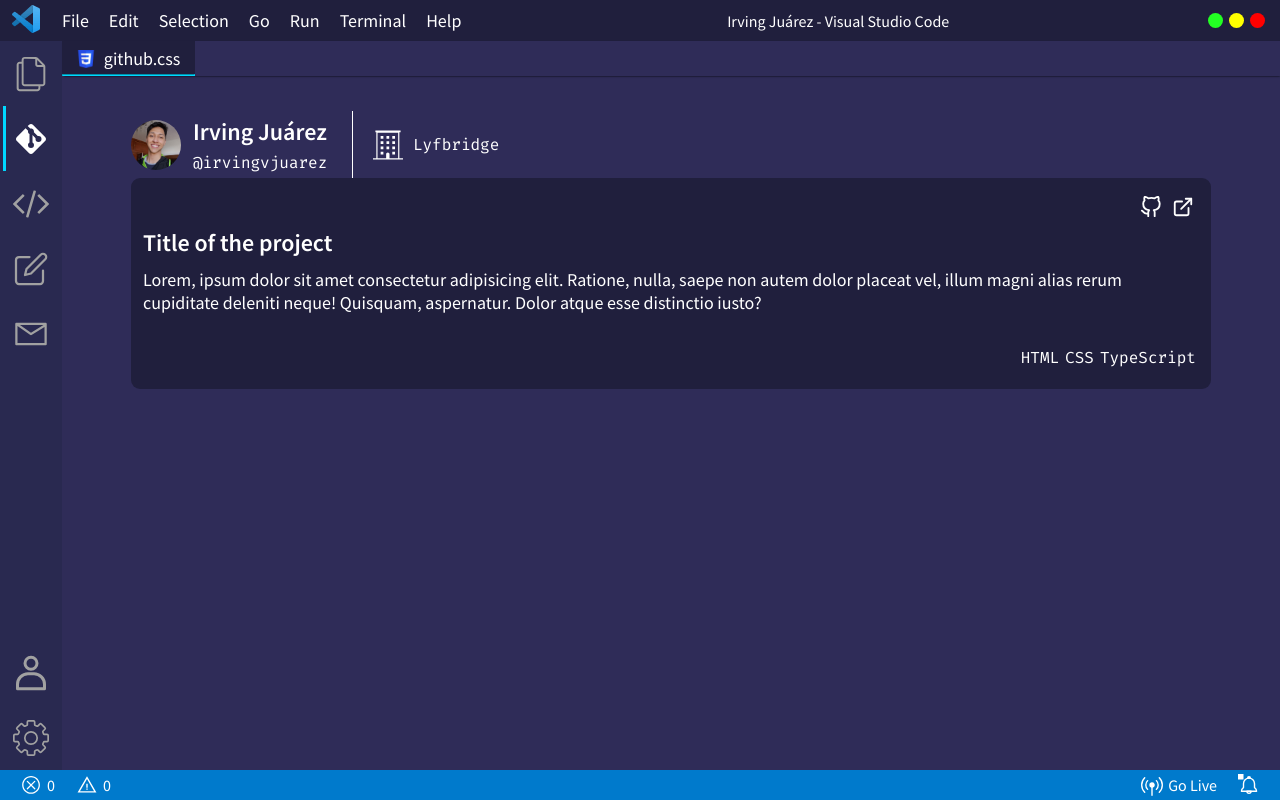
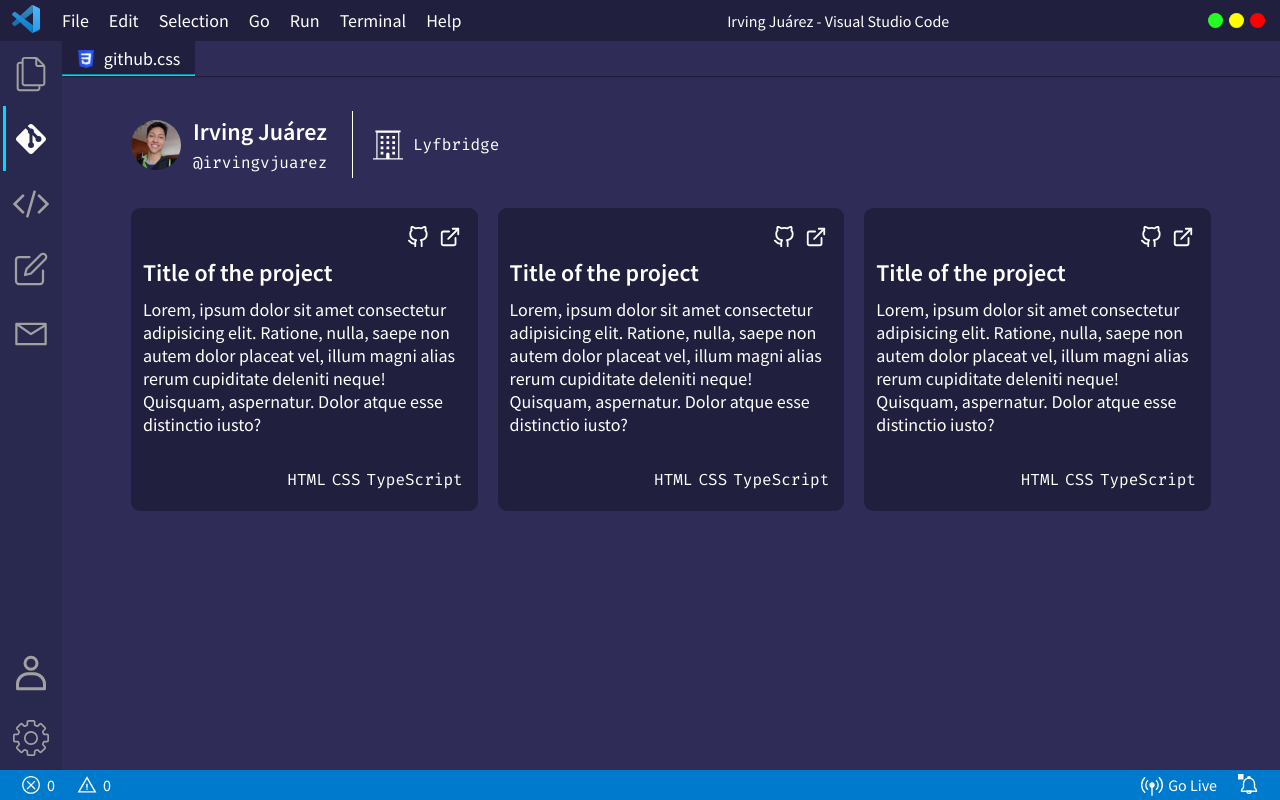
Before and after one commit to irvingvjuarez/irvingvjuarez, a React (Create React App) app: page /github in a window 1280 px wide. Built offline with nearby package versions, Linux system fonts and the light colour scheme.

Commit message:
Github page already finished

```diff
--- a/src/containers/Layout/Layout.scss
+++ b/src/containers/Layout/Layout.scss
@@ -91,8 +91,10 @@
 
     & > article{
       max-width: 1200px;
+      max-height: calc(100vh - 76px);
       margin: 0 auto;
       color: $default-color;
+      overflow-y: auto;
     }
   }
 
@@ -140,6 +142,8 @@
   }
 
   .footer{
+    position: relative;
+    z-index: 1;
     display: block;
     height: 30px;
     background-color: $footer-color;
--- a/src/containers/Tabs/Tabs.scss
+++ b/src/containers/Tabs/Tabs.scss
@@ -1,4 +1,5 @@
 .tabs{
+  position: relative;
   width: 100%;
   height: 35px;
   background-color: $bg-clear-color;
--- a/src/pages/Github/Github.scss
+++ b/src/pages/Github/Github.scss
@@ -1,8 +1,14 @@
 .github{
   &__wrapper{
     width: 90%;
-    margin: 0 auto;
-    padding-top: 35px;
+    margin: 35px auto;
+  }
+
+  &__content{
+    margin-top: 30px;
+    display: grid;
+    grid-template-columns: 1fr;
+    gap: 20px;
   }
 
   &__header{
@@ -63,4 +69,20 @@
       fill: $default-color;
     }
   }
+
+  @media screen and (min-width: 735px){
+    &__wrapper{
+      margin: 35px auto 70px auto;
+    }
+
+    &__content{
+      grid-template-columns: repeat(2, 1fr);
+    }
+  }
+
+  @media screen and (min-width: 1060px){
+    &__content{
+      grid-template-columns: repeat(3, 1fr);
+    }
+  }
 }
--- a/src/pages/Github/index.tsx
+++ b/src/pages/Github/index.tsx
@@ -40,6 +40,8 @@
 
         <article className="github__content">
           <RepoCard />
+          <RepoCard />
+          <RepoCard />
         </article>
       </section>
     </article>
```
